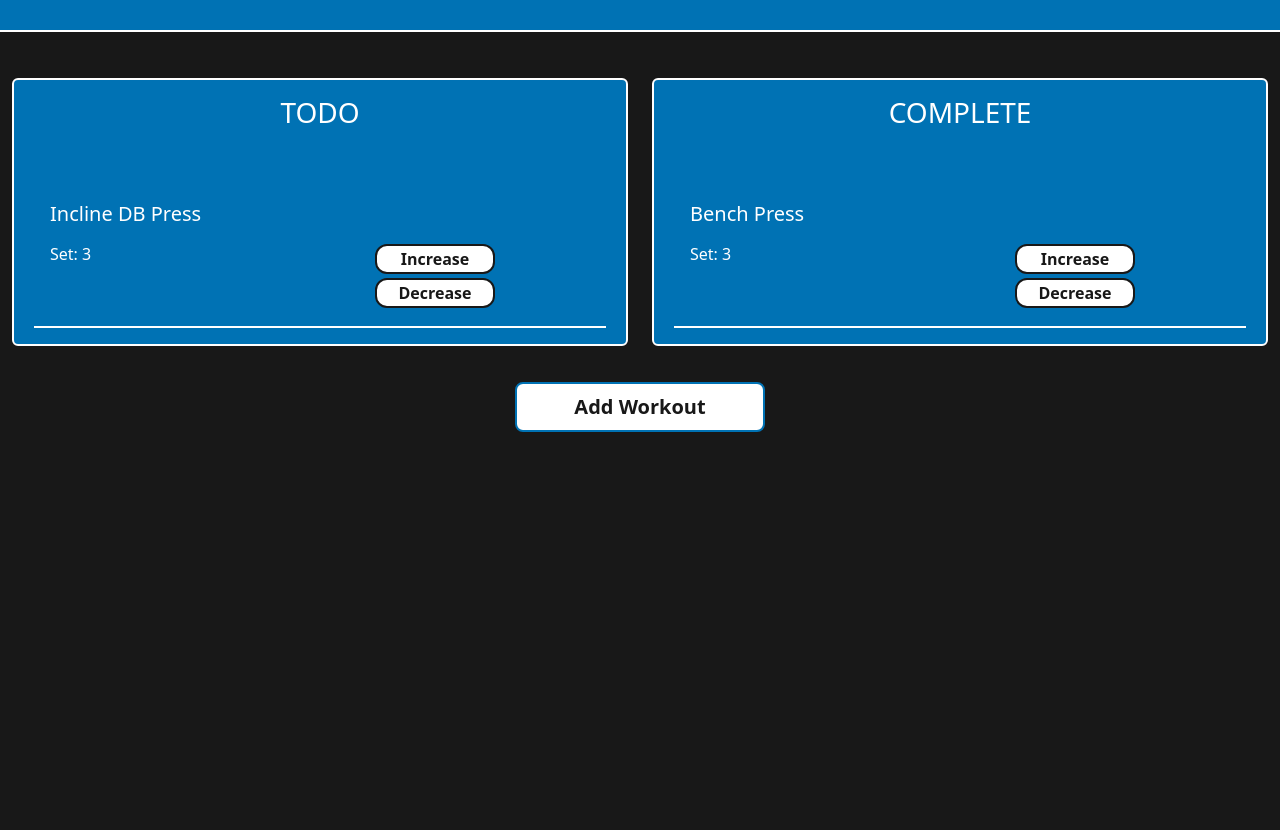
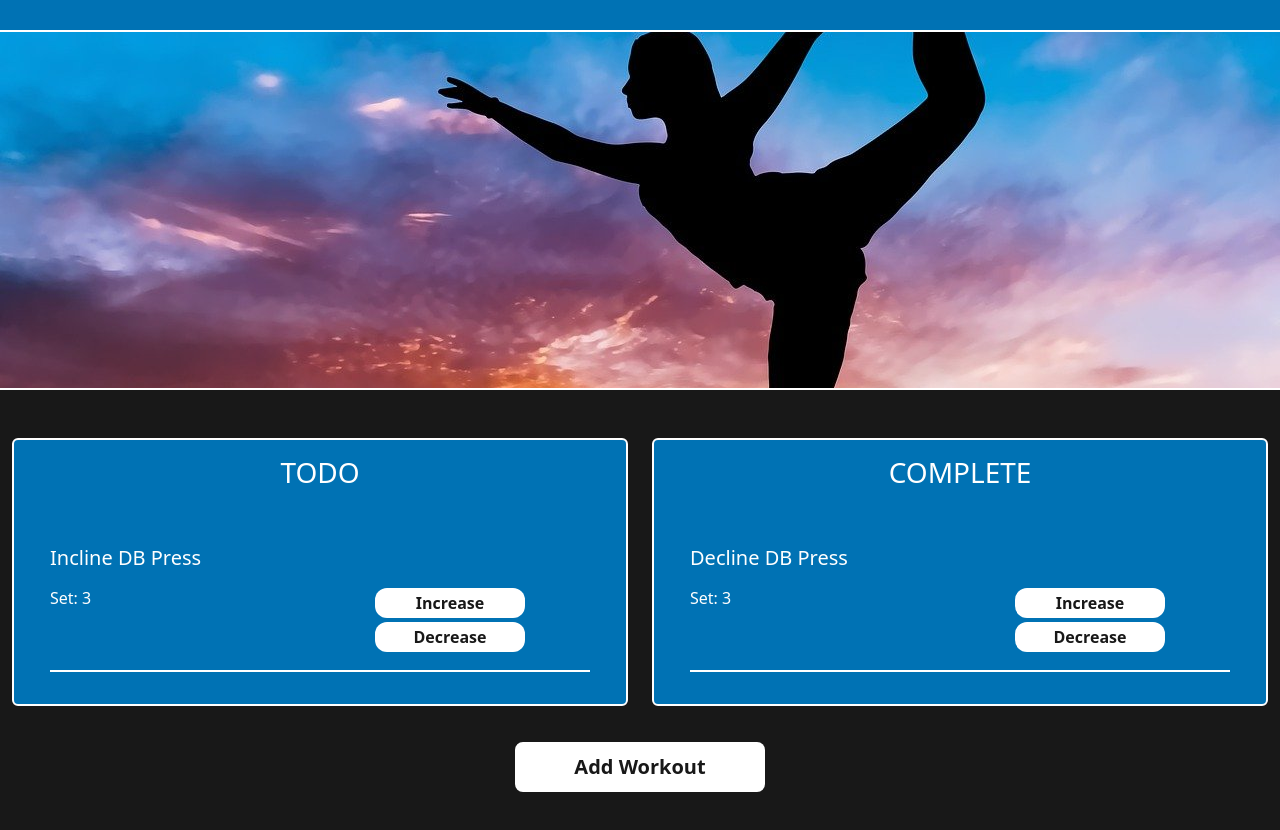
Before and after one commit to MrTindall/Vue-App-Prototype, a plain HTML site: page index.html in a window 1280 px wide. Shown: the part 90-920 px from the top of the page. Before the commit the page ends 800 px from the top, so only its background shows below. Drawn offline with nearby package versions, Linux system fonts and the light colour scheme.

Commit message:
styled mostly how intended

```diff
--- a/index.html
+++ b/index.html
@@ -51,6 +51,9 @@
         </div>
     </nav>
 
+    <div class="background-image"></div>
+
+
 
     <div class="container-fluid my-5 contentContainer">
         <div class="row">
@@ -60,9 +63,10 @@
                     <div class="card-body m-0 px-2">
                         <h3 class="card-title text-center">TODO</h3>
                         <div class="container">
-                            <ul class="list-group list-group-flush py-3 px-3 underline">
+                            <ul class="list-group list-group-flush pb-3 px-3 ">
+                                <div class="underline">
                                     <h5 class="my-3">Incline DB Press</h5>
-                                <div class="row align-items-start">
+                                    <div class="row align-items-start pb-3">
                                         <div class="col-7">
                                             <li class="list-group-item p-0">
                                                 <p>Set: 3</p>
@@ -76,13 +80,13 @@
                                                 <div class="col">
                                                     <button type="button" class="qtyChange mx-1">Decrease</button>
                                                 </div>
-
                                             </div>
                                         </div>
-
+                                    </div>
                                 </div>
                             </ul>
                         </div>
+
                     </div>
                 </div>
             </div>
@@ -93,9 +97,10 @@
                     <div class="card-body m-0 px-2">
                         <h3 class="card-title text-center">COMPLETE</h3>
                         <div class="container">
-                            <ul class="list-group list-group-flush py-3 px-3 underline">
-                                <h5 class="my-3">Bench Press</h5>
-                                <div class="row align-items-start">
+                            <ul class="list-group list-group-flush pb-3 px-3 ">
+                                <div class="underline">
+                                    <h5 class="my-3">Decline DB Press</h5>
+                                    <div class="row align-items-start pb-3">
                                         <div class="col-7">
                                             <li class="list-group-item p-0">
                                                 <p>Set: 3</p>
@@ -109,13 +114,13 @@
                                                 <div class="col">
                                                     <button type="button" class="qtyChange mx-1">Decrease</button>
                                                 </div>
-
                                             </div>
                                         </div>
-
+                                    </div>
                                 </div>
                             </ul>
                         </div>
+
                     </div>
                 </div>
             </div>
--- a/style.css
+++ b/style.css
@@ -1,6 +1,8 @@
 :root {
     --main-color: rgb(0, 114, 180);
     --dark-color: rgb(24, 24, 24);
+    --secondary-color: rgb(255, 174, 0);
+    --secondary-color-border: rgb(209, 143, 0);
 }
 
 * {
@@ -32,6 +34,12 @@ body {
 
 .navbar-brand {
     font-size: 25px;
+}
+.nav-link:hover {
+    color: var(--secondary-color);
+}
+.navbar-brand:hover {
+    color: var(--secondary-color);
 }
 
 .navbar.navbar-light {
@@ -86,16 +94,17 @@ h3.text-center {
     font-weight: 600;
     color: var(--dark-color);
     background-color: white;
-    width: 120px;
+    width: 150px;
+    height: 30px;
     border-radius: 12px;
-    height: 30px;
-    border: 2px solid var(--dark-color);
+    border: 0;
     margin: 2px;
 }
 
-.qtyChange:active {
-    background-color: var(--dark-color);
+.qtyChange:hover, .qtyChange:active {
+    background-color: var(--secondary-color-border);
 }
+
 
 button.addWorkout {
     font-weight: 600;
@@ -104,9 +113,13 @@ button.addWorkout {
     height: 50px;
     width: 250px;
     border-radius: 8px;
-    border: 2px solid var(--main-color);
+    border: 0;
     background-color: white;
     color: var(--dark-color);
+}
+
+button.addWorkout:hover {
+    background-color: var(--secondary-color);
 }
 
 .bottomSpacer {
@@ -114,7 +127,7 @@ button.addWorkout {
 }
 
 .addWorkout:active {
-    background-color: var(--main-color);
+    background-color: var(--secondary-color-border);
 }
 
 .list-group-item {
@@ -127,3 +140,28 @@ button.addWorkout {
 .underline {
     border-bottom: 2px solid white;
 }
+
+.background-image {
+    padding: 0;
+    margin: 0;
+    background-image: url('img/yoga.jpg');
+    background-size:cover;
+    background-position: center;
+    background-repeat: no-repeat;
+    height: 45vh;
+    border-bottom: 2px solid white;
+}
+
+@media (max-width: 768px) {
+    .qtyChange {
+        width: 120px;
+        height: 30px;
+    }
+    .background-image {
+        border-bottom: 0;
+    }
+
+    .navbar-brand {
+        margin: auto;
+    }
+}
```
Also changed, not shown: img/yoga.jpg (added). Lines whose indentation alone changed are shown as unchanged.
